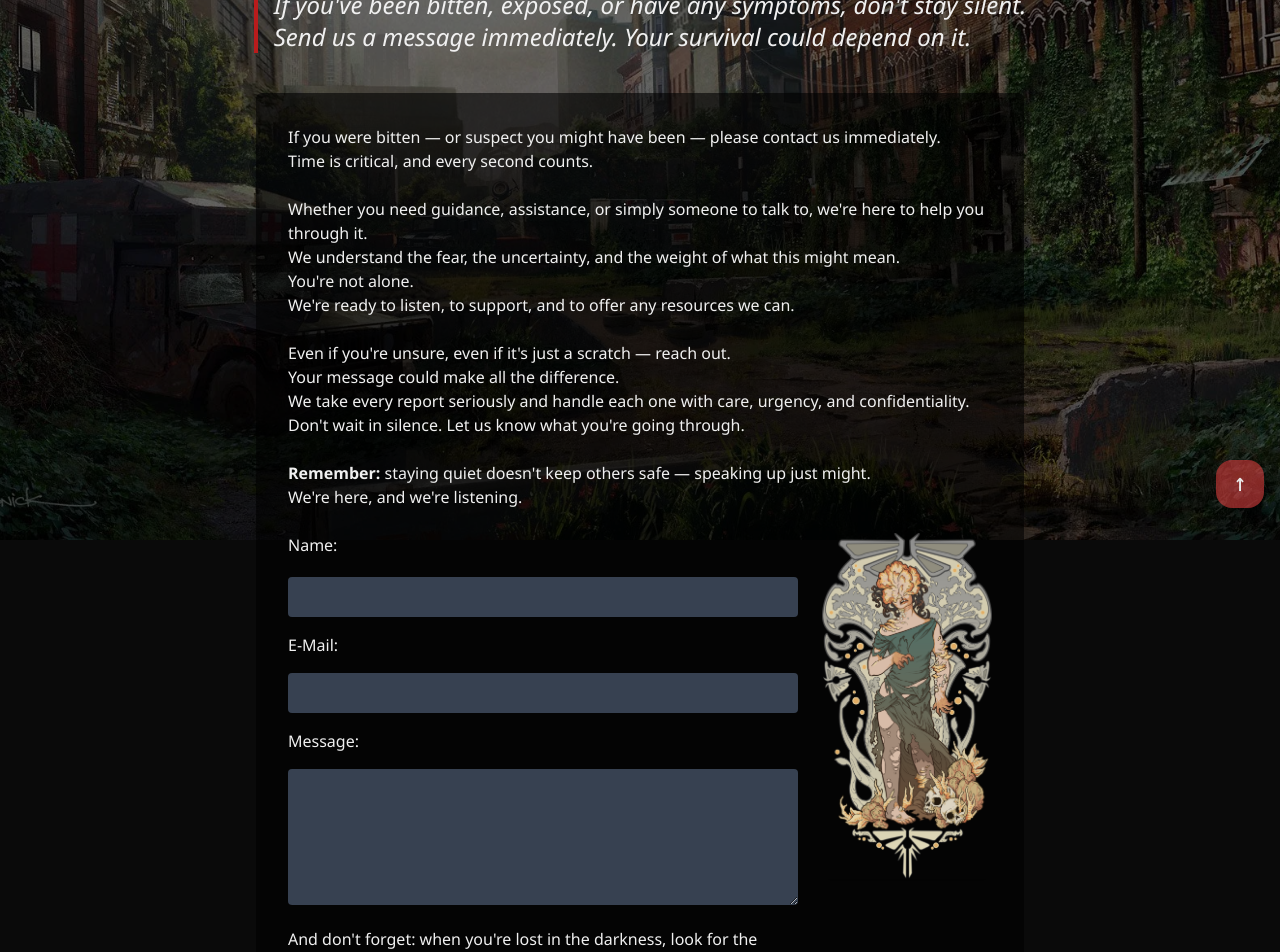
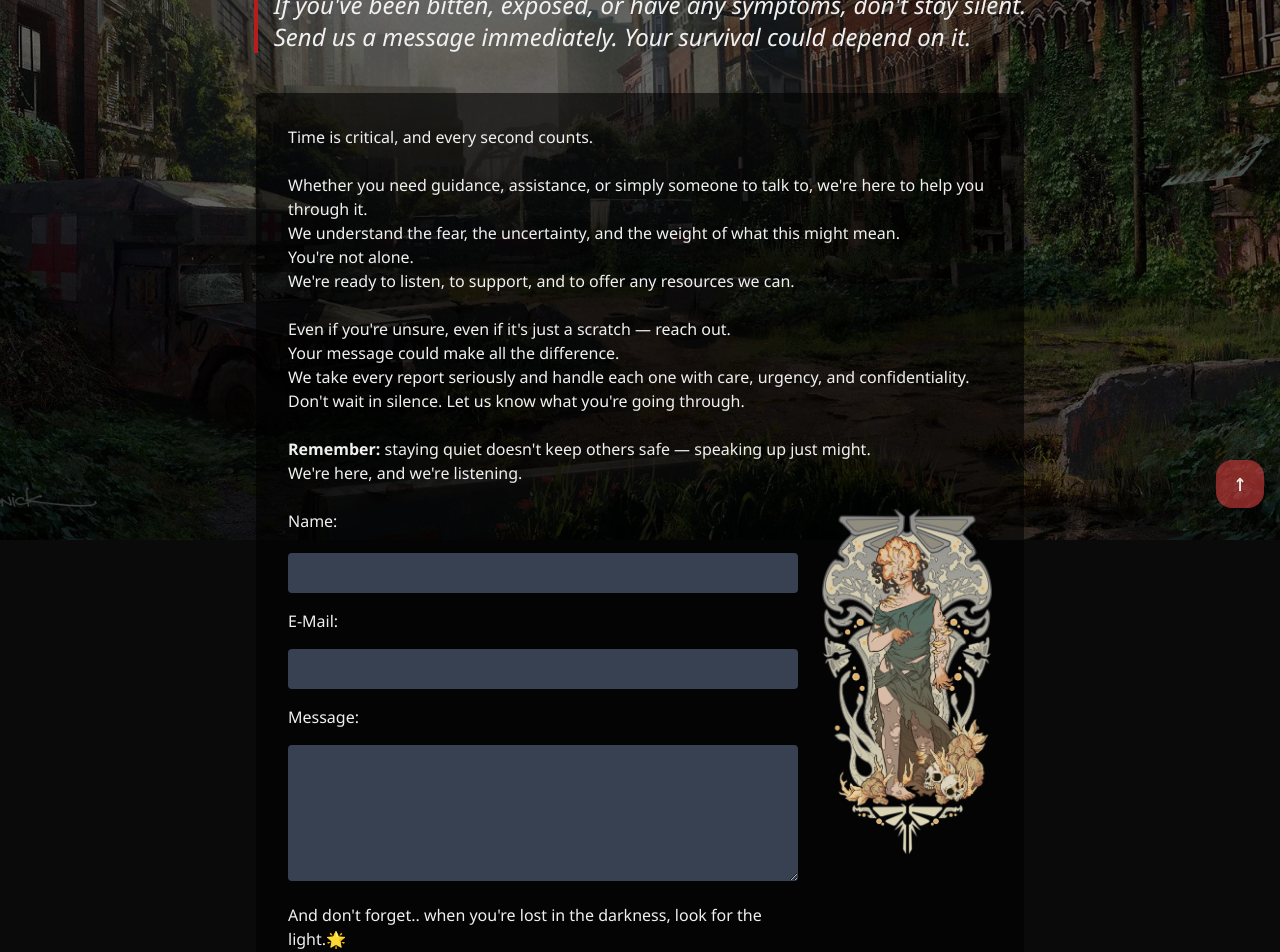
Before and after one commit to jensnaplouzes/gamestation, a Nuxt app: page /kontakt in a window 1280 px wide. Shown: the part 260-1212 px from the top of the page. Built offline with nearby package versions, Linux system fonts and the light colour scheme.

Commit message:
last version

```diff
--- a/app/pages/fedra.vue
+++ b/app/pages/fedra.vue
@@ -1,9 +1,12 @@
 <template>
   <div id="fedra">
+    <div class="w-full max-w-[90%] mx-auto p-4 sm:p-8 space-y-12">
       <div class="flex flex-col justify-center items-center gap-6">
         <h2 class="text-5xl text-center font-bold">Order Through Fear.</h2>
         <div class="flex items-center gap-4">
-        <blockquote class="border-l-4 border-red-700 pl-4 text-2xl italic mb-4">
+          <blockquote
+            class="border-l-4 border-red-700 pl-4 text-2xl italic mb-4"
+          >
             “Obey. Submit. Survive.”
           </blockquote>
           <img
@@ -15,7 +18,6 @@
         </div>
         <br />
         <br />
-      <div class="flex items-center gap-4">
         <p class="text-base leading-relaxed">
           When the world ended, chaos reigned.<br />
           Cities burned, families were torn apart, and the infection devoured
--- a/app/pages/kontakt.vue
+++ b/app/pages/kontakt.vue
@@ -11,8 +11,6 @@
   <br />
   <div class="max-w-3xl mx-auto p-8 bg-black/60 rounded-md">
     <p>
-      If you were bitten — or suspect you might have been — please contact us
-      immediately.<br />
       Time is critical, and every second counts.<br />
       <br />
       Whether you need guidance, assistance, or simply someone to talk to, we're
@@ -61,8 +59,8 @@
         ></textarea>
         <br />
         <p>
-          And don't forget: when you're lost in the darkness, look for the
-          light. 🌟
+          And don't forget.. when you're lost in the darkness, look for the
+          light.🌟
         </p>
 
         <button type="submit" class="button-primary">Send</button>
--- a/app/pages/scars.vue
+++ b/app/pages/scars.vue
@@ -1,9 +1,12 @@
 <template>
   <div id="scars">
+    <div class="w-full max-w-[90%] mx-auto p-4 sm:p-8 space-y-12">
       <div class="flex flex-col justify-center items-center gap-6">
         <h2 class="text-5xl text-center font-bold">Seraphites</h2>
         <div class="flex items-center gap-4">
-        <blockquote class="border-l-4 border-red-700 pl-4 text-2xl italic mb-4">
+          <blockquote
+            class="border-l-4 border-red-700 pl-4 text-2xl italic mb-4"
+          >
             "Faith guides us through the shadows."
           </blockquote>
           <img
@@ -13,7 +16,6 @@
             class="shrink-0"
           />
         </div>
-      <div class="flex items-center gap-4">
         <p class="text-base leading-relaxed">
           In a world burned by fire and swallowed by rot,<br />
           the Seraphites emerged not from power or vengeance — but from
--- a/app/pages/wlf.vue
+++ b/app/pages/wlf.vue
@@ -1,11 +1,14 @@
 <template>
   <div id="wolves">
+    <div class="w-full max-w-[90%] mx-auto p-4 sm:p-8 space-y-12">
       <div class="flex flex-col justify-center items-center gap-6">
         <h2 class="text-5xl text-center font-bold">
           Washington Liberation Front
         </h2>
         <div class="flex items-center">
-        <blockquote class="border-l-4 border-red-700 pl-4 text-2xl italic mb-4">
+          <blockquote
+            class="border-l-4 border-red-700 pl-4 text-2xl italic mb-4"
+          >
             “Loyalty makes us strong. Strength keeps us alive.”
           </blockquote>
           <img
@@ -17,7 +20,6 @@
         </div>
         <br />
 
-      <div class="flex items-center gap-4">
         <p class="text-base leading-relaxed">
           In the shattered remains of post-pandemic America, when society turned
           to dust and every day became a fight for breath, a new power rose from
```
Lines whose indentation alone changed are shown as unchanged.
